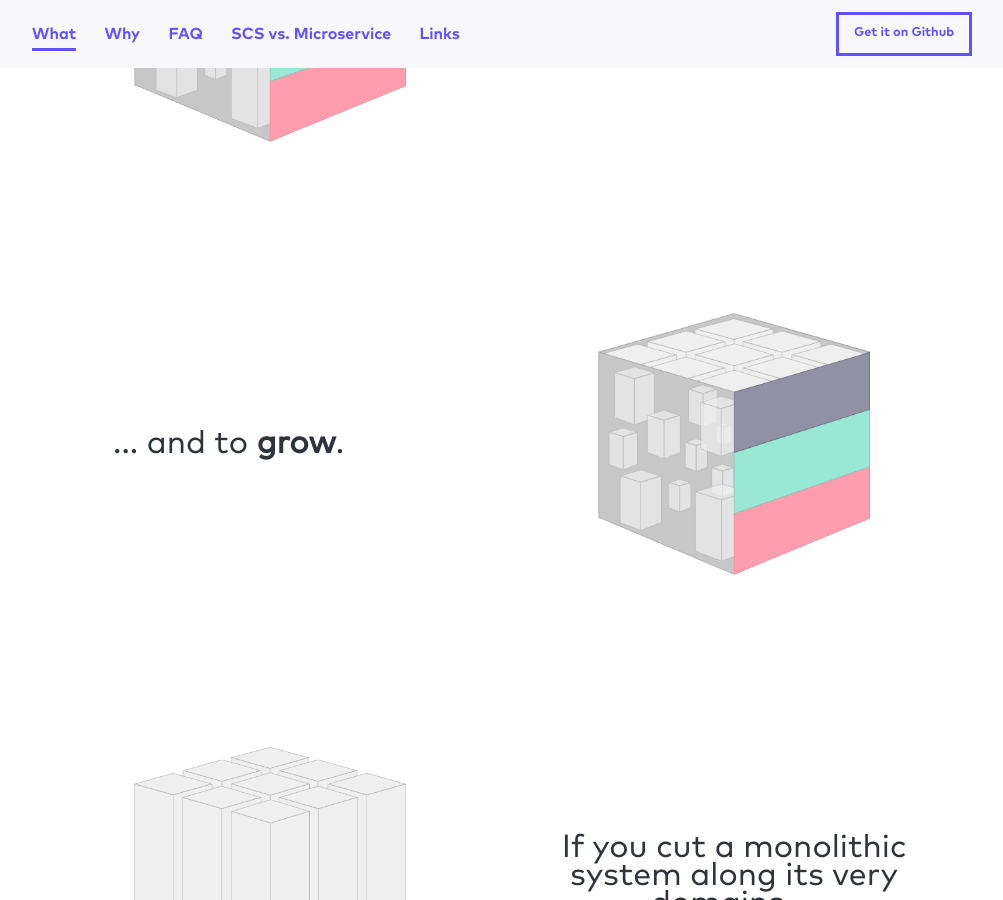
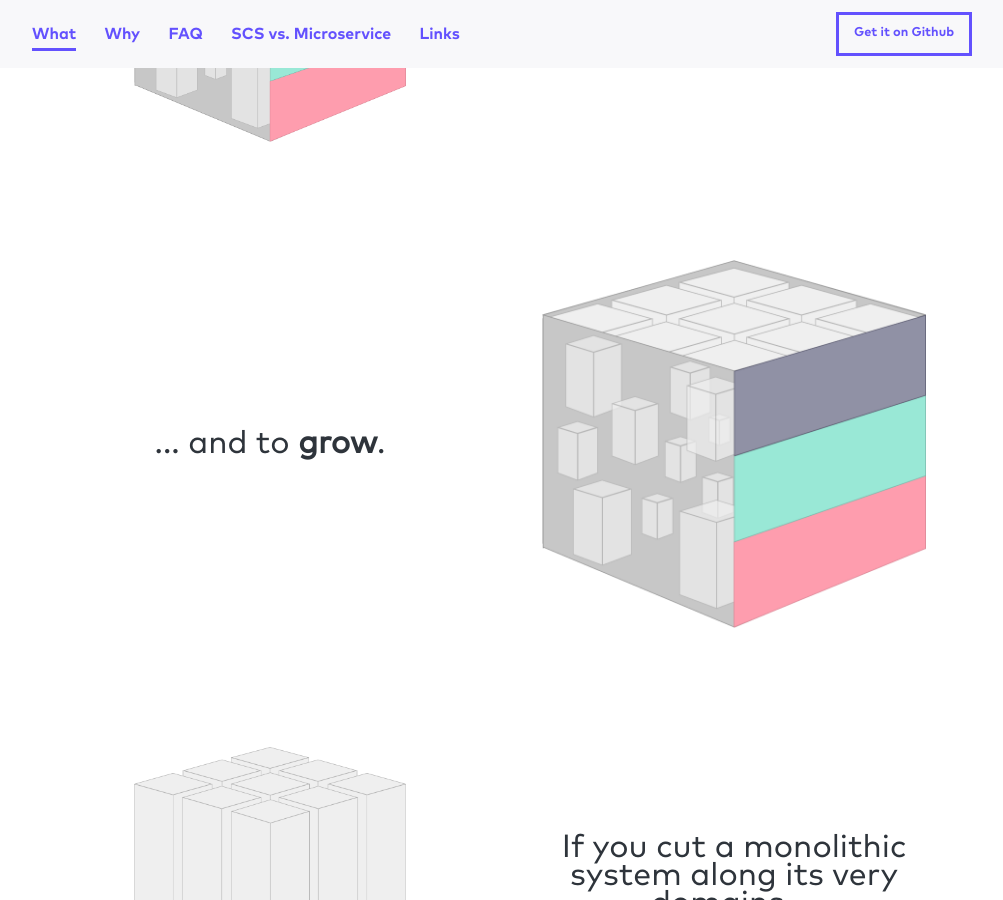
Before and after one commit to innoq/SCS, a Jekyll site: the page built from index.html, in a window 1280 px wide and 900 px high, scrolled down 5500 px. Shown: the whole window, without its empty margins (138-1141 px from the left). Built offline with Jekyll 4.4.1, drawn with Linux system fonts in a browser that asks for light colours; some web fonts are replaced.

Commit message:
makes the second grow box on slides in index.html larger again

```diff
--- a/index.html
+++ b/index.html
@@ -102,9 +102,9 @@ description: Self-contained Systems (SCS) is a software architecture focused on
 		</div>
 		<div class="idea">
 			<div class="idea__img-container">
-				<img src="img/monolith-with-layers-domains-components-growing.png" alt="the monolith grows"/>
+				<img src="img/monolith-with-layers-domains-components-growing.png" alt="the monolith grows" style="max-width:24rem;"/>
 			</div>
-			<p class="text-center idea-text" style="max-width:50%">... and to <b>grow</b>.</p>
+			<p class="text-center idea-text">... and to <b>grow</b>.</p>
 		</div>
 		<div class="idea">
 			<div class="idea__img-container">
```
